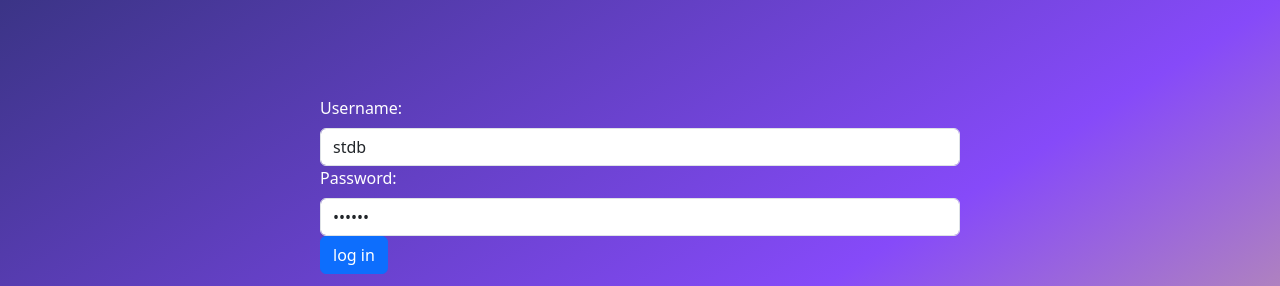
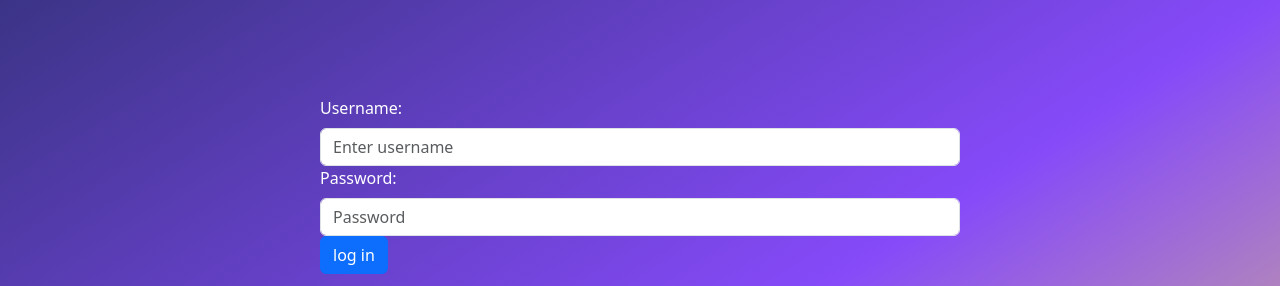
Before and after one commit to Alivefordie/react-strapi, a React (Create React App) app in the folder client/: page /login in a window 1280 px wide. Shown: the top 286 px of the page. Built offline with nearby package versions, Linux system fonts and the light colour scheme.

Commit message:
demo pass

```diff
--- a/client/src/loginform.js
+++ b/client/src/loginform.js
@@ -4,8 +4,8 @@ import axios from "axios";
 import { useNavigate } from "react-router-dom";
 const LoginForm = () => {
 	const navigate = useNavigate();
-	const [username, setUsername] = useState("stdb");
-	const [password, setPassword] = useState("123456");
+	const [username, setUsername] = useState("");
+	const [password, setPassword] = useState("");
 	const [submitEnabled, setSubmitEnabled] = useState(true);
 	const handleUsernameChange = (e) => {
 		setUsername(e.target.value);
--- a/client/src/staff.js
+++ b/client/src/staff.js
@@ -113,7 +113,9 @@ function Staffpage() {
 							name: data.Name,
 							description: data.Descpition,
 							datedeploy: t2.toISOString(),
-							publishedAt: null,
+							// not public
+							// publishedAt: null,
+							// publishedAt: t2.toISOString(), if real deploy
 							scores: all,
 						},
 					}
```
Also changed, not shown: 1 other file (tests, documents, lock files or other folders).
